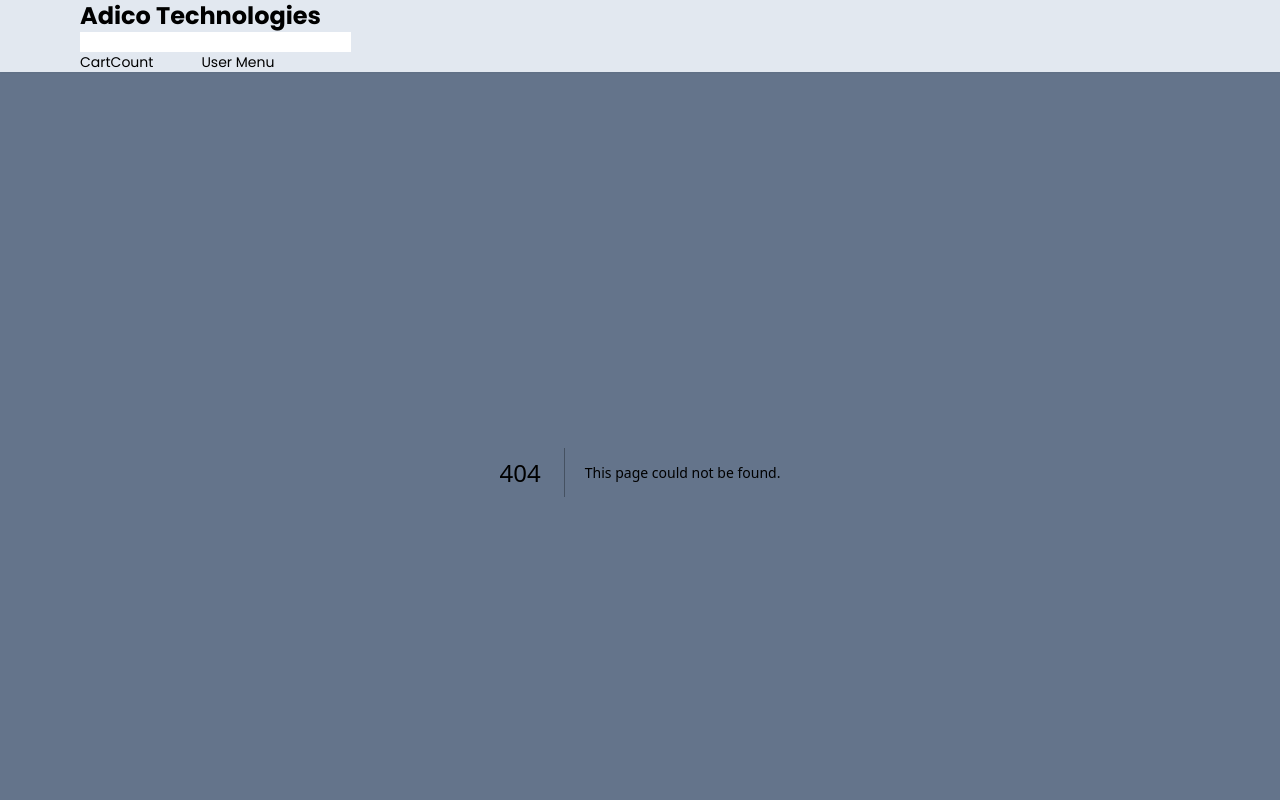
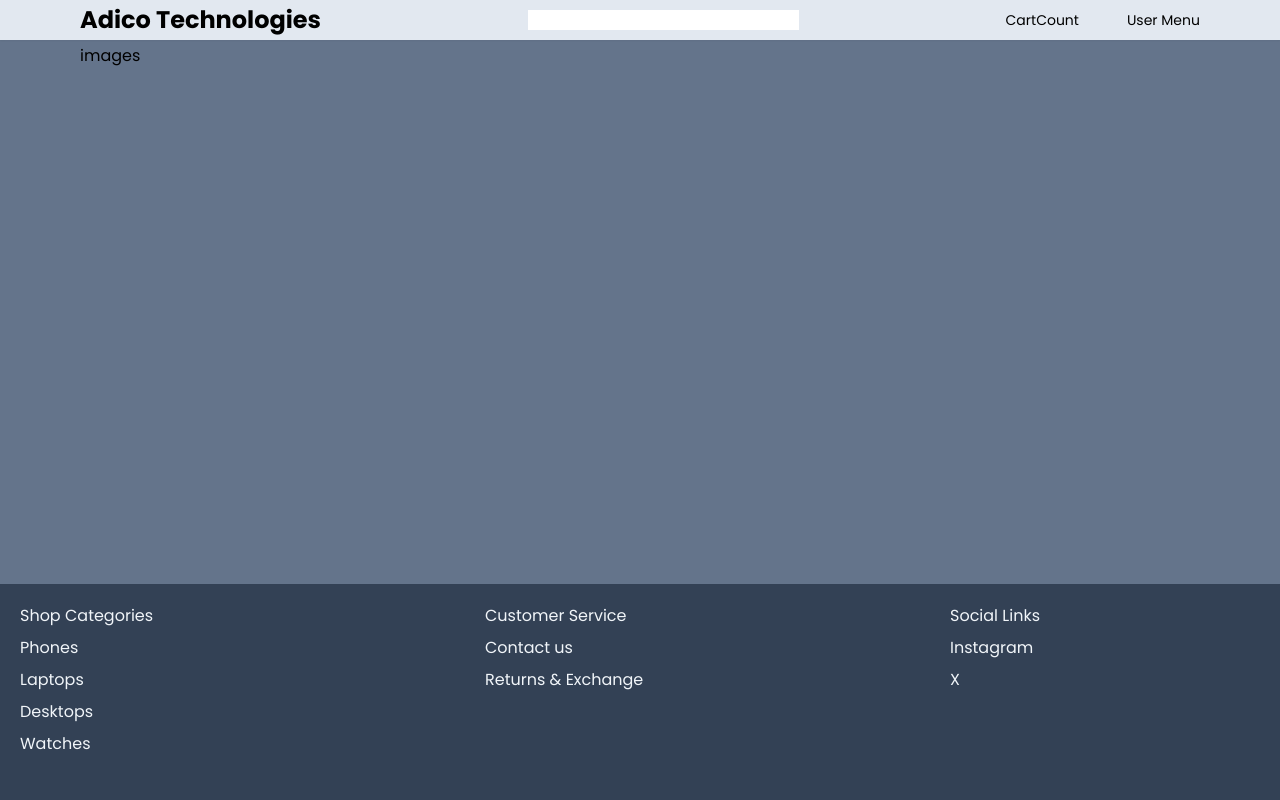
Before and after one commit to Madix2/e-commerce-store, a Next.js app: page /product/1 in a window 1280 px wide. Before the commit this address had no page. Shown: the top 800 px of the page. Built offline with nearby package versions, Linux system fonts and the light colour scheme; a web font is replaced by a local one.

Commit message:
3-5April

```diff
--- /dev/null
+++ b/app/cart/page.tsx
@@ -0,0 +1,9 @@
+import React from 'react'
+
+function Cart() {
+  return (
+    <div>Cart</div>
+  )
+}
+
+export default Cart
--- a/app/components/container.tsx
+++ b/app/components/container.tsx
@@ -5,8 +5,10 @@ const Container: React.FC<ContainerProps>=({children}) => {
   return (
     <div className="
     max-w-[1920px]
+    p-1
     mx-auto
     xl:px-20
+    md:p3
     md:px-2
     px-4
     ">
--- a/app/components/footer/footer.tsx
+++ b/app/components/footer/footer.tsx
@@ -5,7 +5,7 @@ import FooterList from './footerlist';
 import Link from 'next/link';
 function Footer() {
   return (
-    <footer className='bg-slate-700 text-slate-200 '>
+    <footer className='bg-slate-700 text-slate-100 flex flex-row gap-0 justify-between p-5'>
         <FooterList>
             <h3>Shop Categories</h3>
             <Link href="#">Phones</Link>
@@ -13,10 +13,17 @@ function Footer() {
             <Link href="#">Desktops</Link>
             <Link href="#">Watches</Link>
         </FooterList>
+
         <FooterList>
             <h3>Customer Service</h3>
             <Link href="#">Contact us</Link>
             <Link href="#">Returns & Exchange</Link>
+        </FooterList>
+
+        <FooterList>
+            <h3>Social Links</h3>
+            <Link href="#">Instagram</Link>
+            <Link href="#">X</Link>
         </FooterList>
         {/* Lets go for a <FaBeer />?
         <AiOutlineTwitter /> */}
--- a/app/components/footer/footerlist.tsx
+++ b/app/components/footer/footerlist.tsx
@@ -6,7 +6,7 @@ const FooterList: React.FC<FooterListProps>=({children}) => {
     <div className='
     w-full
     sm:w-1/2
-    md: w-1/4
+    md:w-1/4
     1g:w-1/6
     mb-6
     flex
--- a/app/components/homebanner.tsx
+++ b/app/components/homebanner.tsx
@@ -2,7 +2,9 @@ import React from 'react'
 
 function HomeBanner() {
   return (
-    <div className=' max-w-lg'>HomeBanner</div>
+    <div className=' max-w-lg text-center p-10 m-auto w-[1000px] h-[200px] mb-10 items-center bg-slate-300'>
+      <div className=' bg-red-500 box-content'>Home Banner</div>
+    </div>
   )
 }
 
--- a/app/components/nav/navbar.tsx
+++ b/app/components/nav/navbar.tsx
@@ -24,7 +24,7 @@ function Navbar() {
             boarder-b-[1px]
         ">
             <Container>
-                <div className="text-sm lg:text-lgflex items-center justify-between gap-3 md-gap-0 ">
+                <div className="text-sm lg:text lg:flex items-center justify-between gap-3 md-gap-0 ">
                     <Link href="/" className={'${redressed.className} font-bold text-2xl'}>
                     Adico Technologies
                         {/* <Image className='' width="150" height="150" alt='Adico Technologies logo' src="/favicon.ico"/> */}
--- a/app/components/products/productcard.tsx
+++ b/app/components/products/productcard.tsx
@@ -6,16 +6,19 @@ import Image from "next/image";
 import { Truncer } from "@/utils/truncer";
 import { FPrice } from "@/utils/fprice";
 import { Rating } from "@mui/material";
+import { useRouter } from "next/navigation";
 interface ProductCardProps{
     data:any
 }
 const ProductCard: React.FC<ProductCardProps> = ({data}) =>{
+    const router = useRouter();
     return (
-        <div className="col-span-1 cursor-pointer border-[1.2px] border-slate-200 bg-slate-50 rounded-sm p-2 transition hover:scale-105 text-center text-sm ">
+        <div onClick={() => router.push("/product/${data.id}")} className="col-span-1 cursor-pointer border-[1.2px] border-slate-200 bg-slate-50 rounded-sm p-2 transition hover:scale-105 text-center text-sm ">
             <div className="flex flex-col items-center w-full gap-1">
                 <div className="aspect-square overflow-hidden relative w-full">
                     <Image fill src={data.images[0].image} alt={data.name} className="w-full h-full object-contain"/>
                 </div>
+                {/* <p>{(data.id)}</p> */}
                 <div className="mt-4">
                     {Truncer(data.name)}
                 </div>
@@ -30,4 +33,4 @@ const ProductCard: React.FC<ProductCardProps> = ({data}) =>{
         </div>
     )
 }
-export default ProductCard
+export default ProductCard;
--- /dev/null
+++ b/app/product/[productid]/page.tsx
@@ -0,0 +1,18 @@
+import Container from "@/app/components/container"
+import  ProductDetails  from "./productdetails"
+import { products } from "@/utils/products"
+
+interface iPrams{
+    productid?:string
+}
+const Product=({params} : {params: iPrams})=> {
+  return (
+    <div>
+        <Container>
+            <ProductDetails product={products}/>
+        </Container>
+    </div>
+  )
+}
+
+export default Product
--- /dev/null
+++ b/app/product/[productid]/productdetails.tsx
@@ -0,0 +1,17 @@
+'use client';
+
+interface ProductDetailsProps{
+    product:any
+}
+const ProductDetails:React.FC<ProductDetailsProps>=({product}) => {
+  return (
+    <div className="grid grid-cols-1 md:grid-cols-2 gap-12">
+        <div>images</div>
+        <div>
+            <h2 className=" text-slate-900">{product.name}</h2>
+        </div>
+    </div>
+  )
+}
+
+export default ProductDetails;
```
